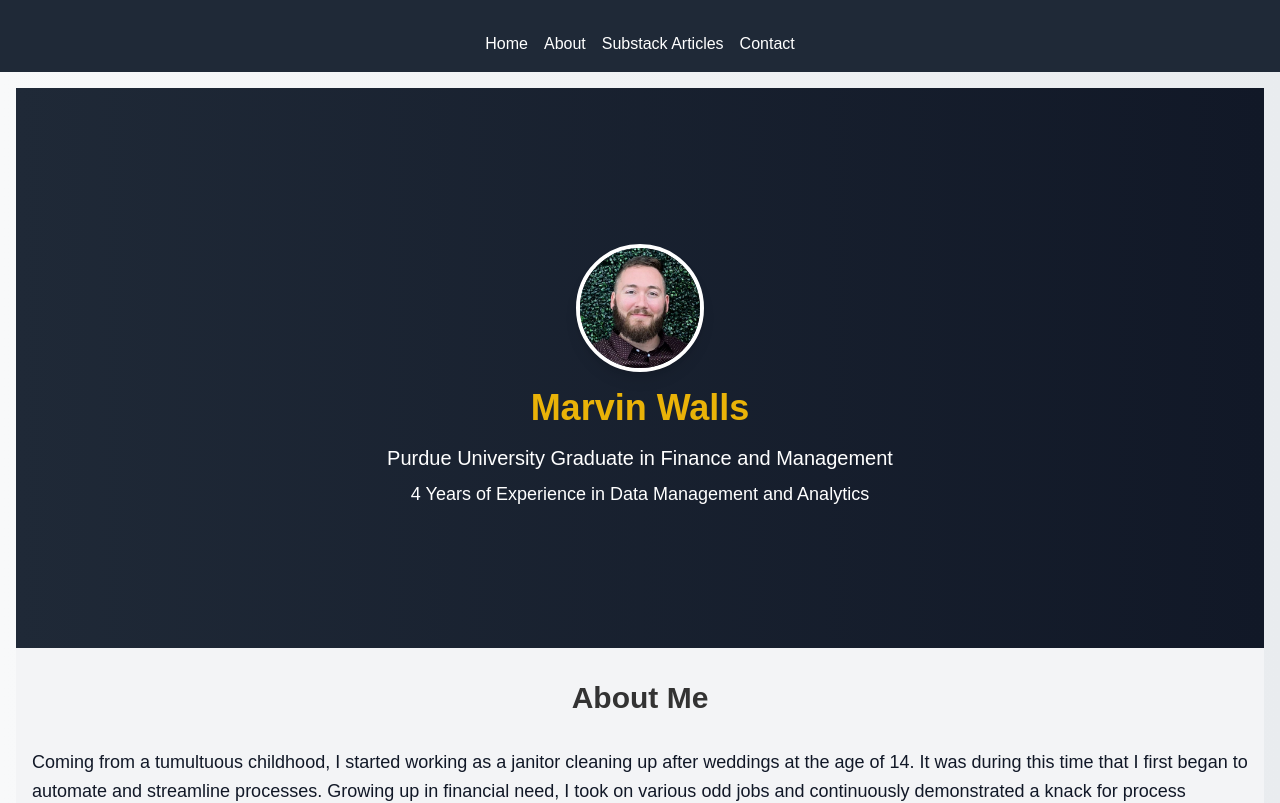
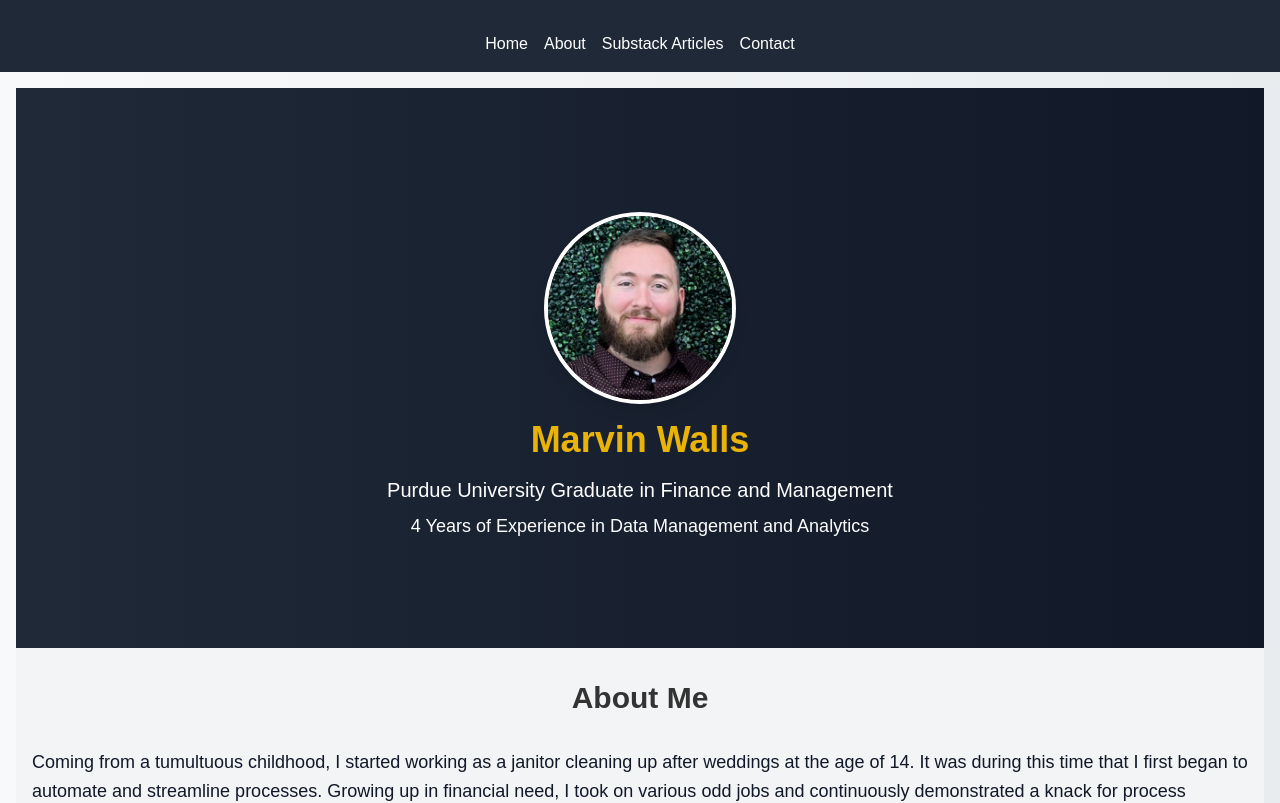
Before and after one commit to MarvinWalls/my-portfolio, a React (Create React App) app: page / in a window 1280 px wide. Shown: the top 803 px of the page. Built offline with nearby package versions, Linux system fonts and the light colour scheme.

Commit message:
Update email address and enlarge headshot image

```diff
--- a/src/components/Home.js
+++ b/src/components/Home.js
@@ -5,7 +5,7 @@ const Home = () => {
   return (
     <section id="home" className="text-center py-8 bg-gradient-to-r from-gray-800 to-gray-900 text-white flex flex-col justify-center items-center min-h-screen">
       <div className="container mx-auto">
-        <img src={Headshot} alt="Marvin Walls" className="rounded-full w-32 h-32 mx-auto my-4 border-4 border-white shadow-lg" />
+        <img src={Headshot} alt="Marvin Walls" className="rounded-full w-48 h-48 mx-auto my-4 border-4 border-white shadow-lg" />
         <h1 className="text-4xl font-bold text-yellow-500 fade-in">Marvin Walls</h1>
         <p className="text-xl mt-4 fade-in">Purdue University Graduate in Finance and Management</p>
         <p className="text-lg mt-2 fade-in">4 Years of Experience in Data Management and Analytics</p>
```
